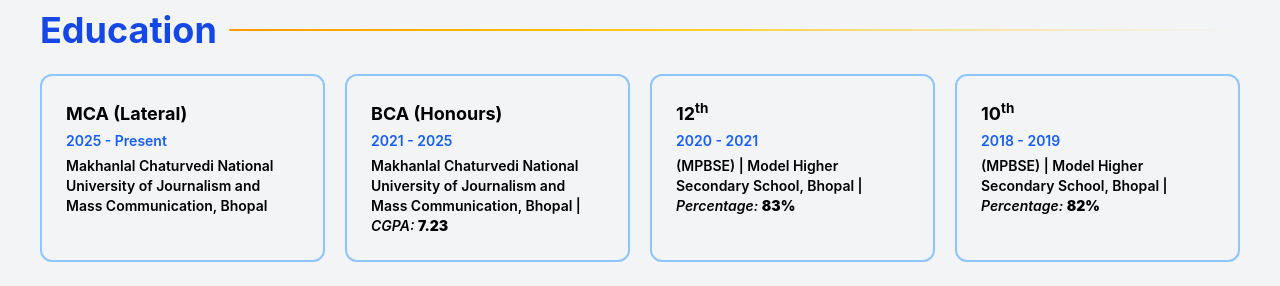
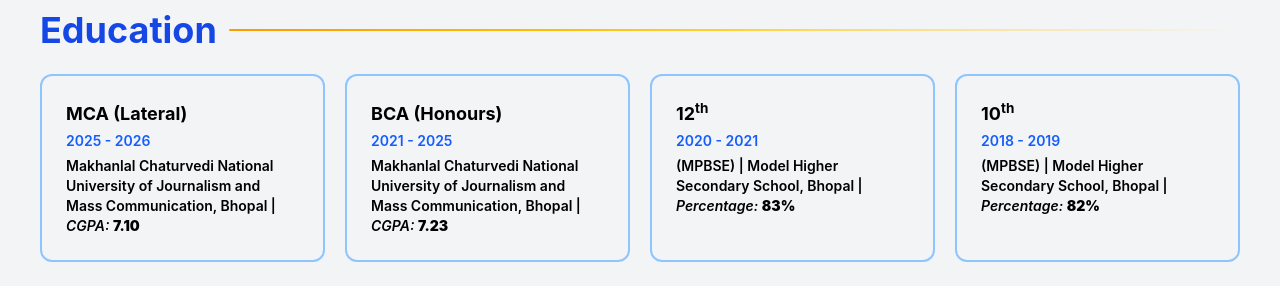
Before and after one commit to Anurag-singh6/portfolio, a React (Vite) app in the folder frontend/: page / in a window 1280 px wide. Shown: the part 3900-4186 px from the top of the page. Built offline with nearby package versions, Linux system fonts and the light colour scheme; no server answers.

Commit message:
education section update

```diff
--- a/frontend/src/pages/EducationSec.jsx
+++ b/frontend/src/pages/EducationSec.jsx
@@ -18,11 +18,11 @@
           <div className="p-5 sm:p-6 border-2 border-blue-300 rounded-xl transition hover:border-amber-400 hover:shadow-lg">
             <h5 className="text-lg font-bold">MCA (Lateral)</h5>
             <span className="text-blue-600 text-sm font-semibold">
-              2025 - Present
+              2025 - 2026
             </span>
             <p className="text-sm sm:text-md font-semibold mt-1">
               Makhanlal Chaturvedi National University of Journalism and Mass
-              Communication, Bhopal
+              Communication, Bhopal | <i>CGPA:</i> <b>7.10</b>
             </p>
           </div>
 
```
